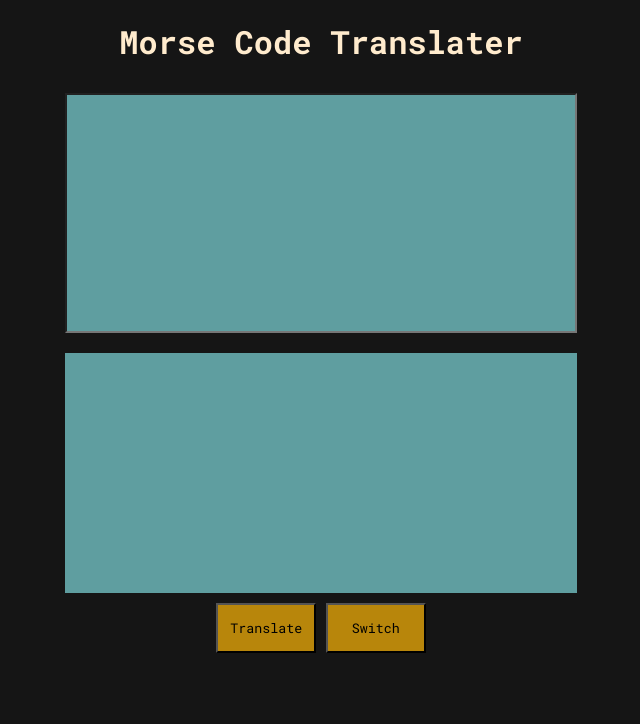
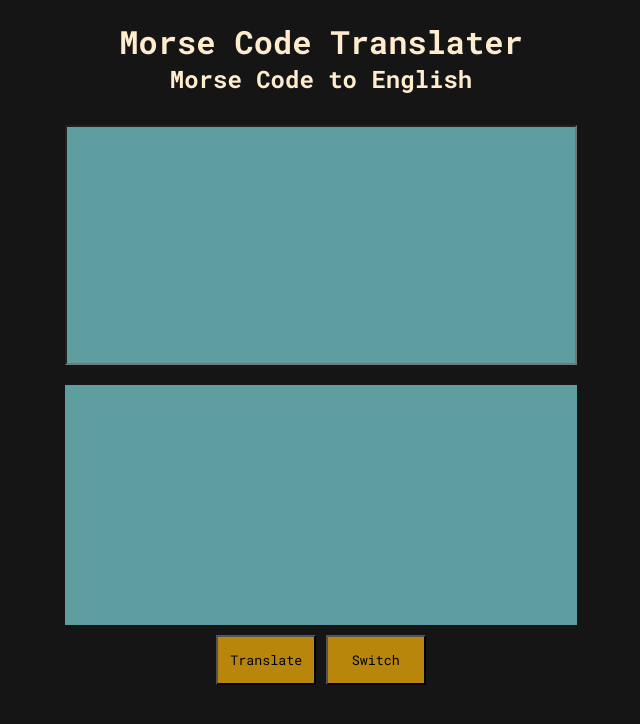
Before and after one commit to EHughes190/morse-translator, a website with bundled scripts: page index.html in a window 1280 px wide. Both pictures are taken after a click on the button "Switch". Shown: the whole page, without its empty margins (319-959 px from the left). Built offline with nearby package versions, Linux system fonts and the light colour scheme.

Commit message:
Dyanmic subheading to identify which conversion is operating

```diff
--- a/index.html
+++ b/index.html
@@ -10,6 +10,7 @@
   <body>
     <header class="heading">
       <h1 class="heading-title">Morse Code Translater</h1>
+      <h2 class="heading-subtitle">English to Morse Code</h2>
     </header>
     <main class="main-content">
       <input id="english-input" class="main-content__input" type="text" />
--- a/script.js
+++ b/script.js
@@ -4,6 +4,7 @@ const input = document.getElementById("english-input");
 const output = document.querySelector(".main-content__result");
 const btn = document.querySelector(".main-content__btn");
 const switchBtn = document.querySelector(".switch");
+const subHeading = document.querySelector(".heading-subtitle");
 let isCalculatingMorse = true;
 
 btn.addEventListener("click", () => {
@@ -12,7 +13,6 @@ btn.addEventListener("click", () => {
     output.innerHTML = morseValue;
   } else {
     const englishValue = convertToEnglish(input.value);
-    console.log(input.value);
     output.innerHTML = englishValue;
   }
 });
@@ -20,8 +20,13 @@ btn.addEventListener("click", () => {
 switchBtn.addEventListener("click", () => {
   output.innerHTML = "";
   input.value = "";
-  toggleBool(isCalculatingMorse);
-  console.log(isCalculatingMorse);
+
+  toggleBool();
+  if (!isCalculatingMorse) {
+    subHeading.innerHTML = "Morse Code to English";
+  } else {
+    subHeading.innerHTML = "English to Morse Code";
+  }
 });
 
 function toggleBool() {
--- a/styles.scss
+++ b/styles.scss
@@ -17,6 +17,7 @@ body {
   .heading {
     padding: 20px;
     display: flex;
+    flex-direction: column;
     justify-content: center;
     align-items: center;
     color: blanchedalmond;
```
Also changed, not shown: styles.css.
